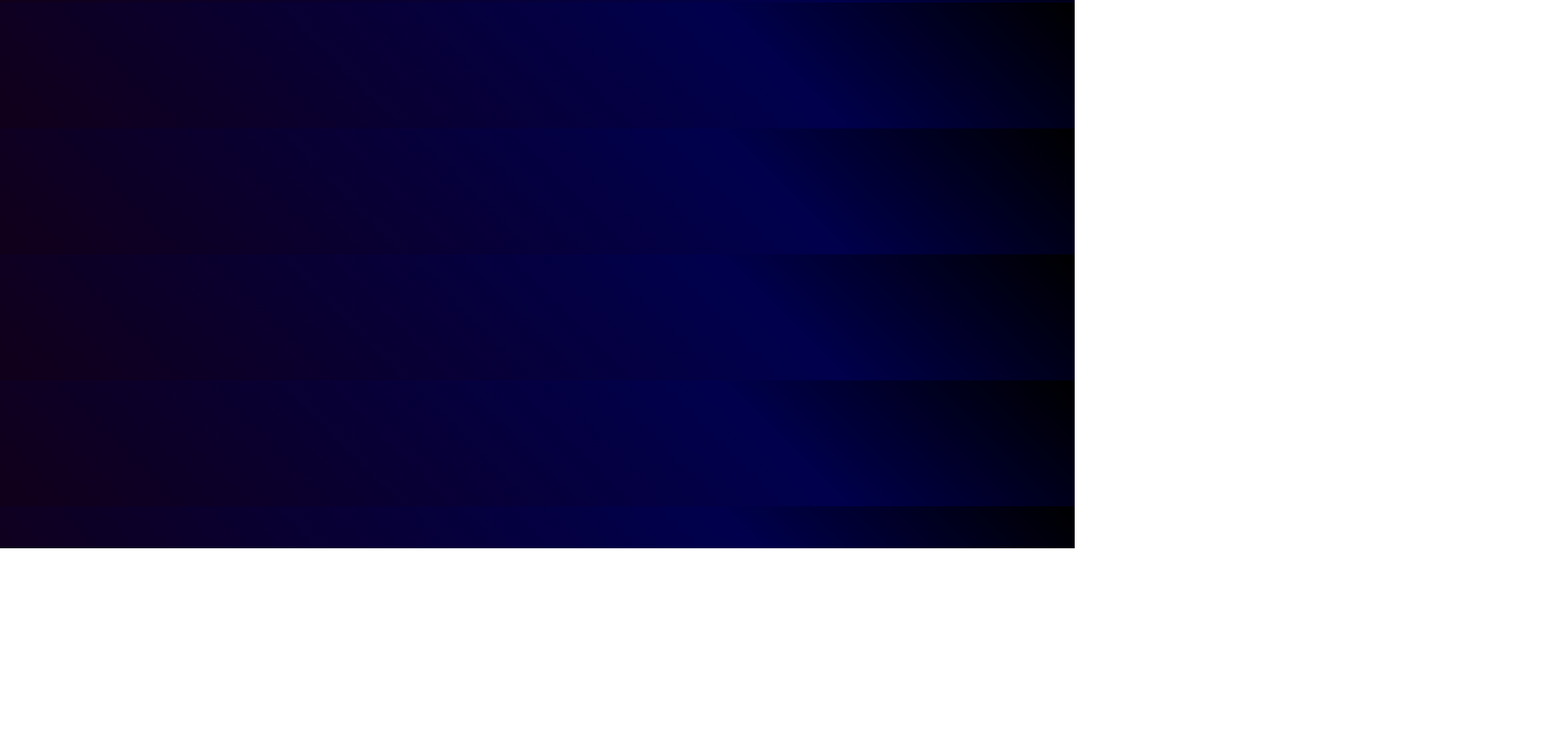
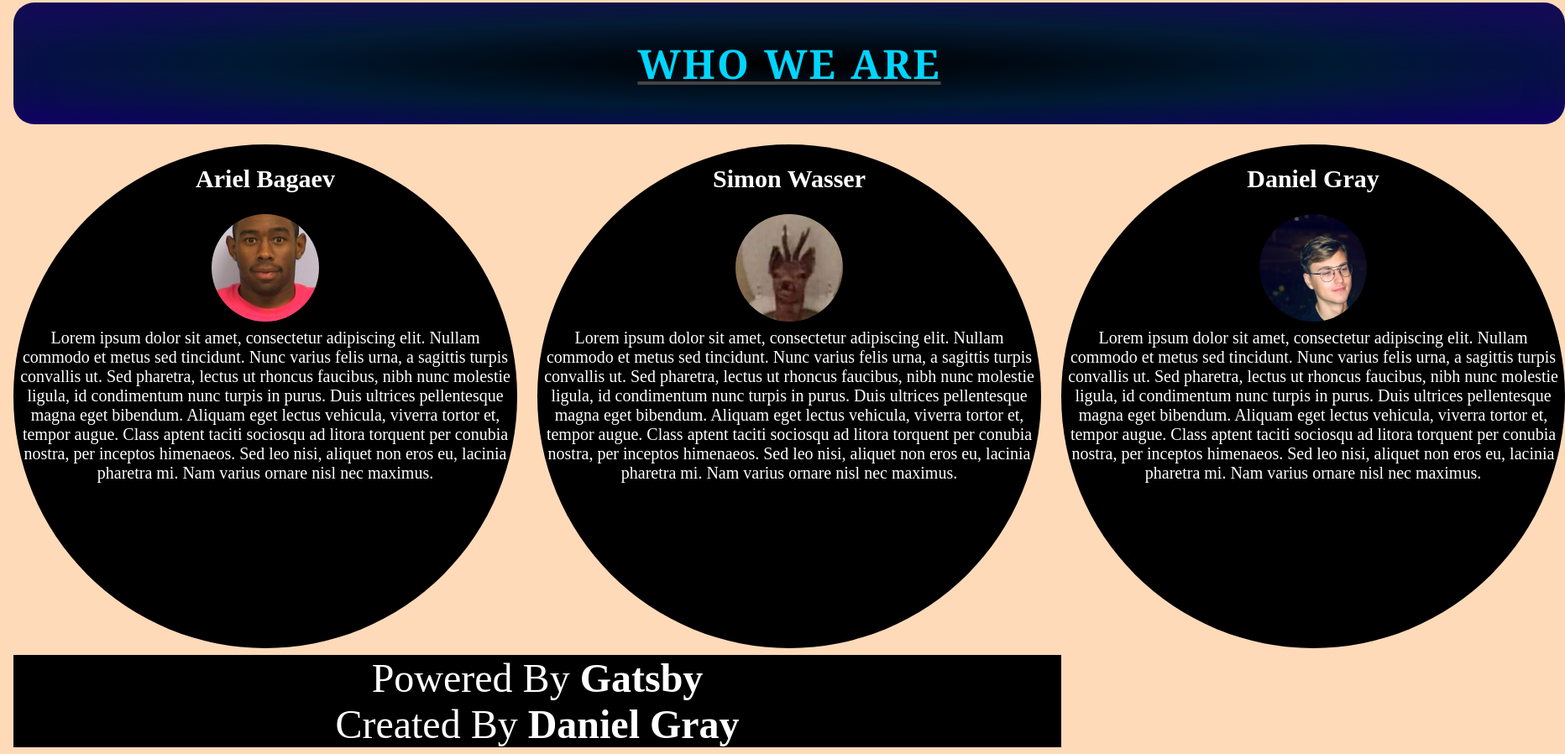
Before and after one commit to DanielGrayPet/CollectivesNFT, a Gatsby site: page /about in a window 1280 px wide. Shown: the part 147-1045 px from the top of the page at 84% size, 1864 px wide, since content can reach past the window. Before the commit the page ends 800 px from the top, so only its background shows below. Built offline with nearby package versions, Linux system fonts and the light colour scheme; Gatsby itself is replaced by a stand-in of ours.

Commit message:
added gallery and about pages

```diff
--- /dev/null
+++ b/src/components/Footer.js
@@ -0,0 +1,12 @@
+import * as React from 'react'
+import {container, body} from './Footer.module.css'
+
+const Footer = () => {
+    return (
+        <div className={container}>
+            <body className={body}>Powered By <strong>Gatsby</strong><br></br>Created By <strong>Daniel Gray</strong></body>
+        </div>
+    )
+}
+
+export default Footer
--- /dev/null
+++ b/src/components/Footer.module.css
@@ -0,0 +1,9 @@
+.container{
+    background-color: black;
+}
+.body{
+    text-align: center;
+    justify-content: center;
+    color: white;
+    font-size: 48px;
+}
--- /dev/null
+++ b/src/components/about.module.css
@@ -0,0 +1,48 @@
+.container{
+    display: grid;
+    gap: 1.5rem;
+    grid-template-columns: repeat(3, 1fr);
+}
+.titlearticle{
+    grid-column: span 3;
+    box-shadow: rgba(50, 50, 93, 0.25) 0px 30px 60px -12px inset, rgba(0, 0, 0, 0.3) 0px 18px 36px -18px inset;
+    background: #000000;
+    background: -moz-radial-gradient(center, #000000 0%, #001A33 50%, #110066 100%);
+    background: -webkit-radial-gradient(center, #000000 0%, #001A33 50%, #110066 100%);
+    background: radial-gradient(ellipse at center, #000000 0%, #001A33 50%, #110066 100%);
+    border-radius: 25px;
+}
+.heading1{
+    text-align: center;
+    font-family: Georgia, serif;
+    font-size: 48px;
+    letter-spacing: 2px;
+    word-spacing: 2px;
+    color: #00D5FF;
+    font-weight: 700;
+    text-decoration: underline solid rgb(68, 68, 68);
+    font-style: normal;
+    font-variant: normal;
+    text-transform: uppercase;
+}
+.circle {
+    width: 600px;
+    height: 600px;
+    border-radius: 50%;
+    font-size: 20px;
+    color: #fff;
+    text-align: center;
+    background: #000
+}
+.abouthead{
+    width: fit-content;
+    height: fit-content;
+}
+.aboutbody{
+    padding-top: 0px;
+}
+.imgcirc{
+    max-width: 128px;
+    max-height: 128px;
+    border-radius: 50%;
+}
--- /dev/null
+++ b/src/components/gallery.module.css
@@ -0,0 +1,20 @@
+.container{
+    display: grid;
+    gap: 1.5rem;
+    grid-template-columns: repeat(3, 1fr);
+}
+.placeholder{
+    box-shadow: rgba(50, 50, 93, 0.25) 0px 30px 60px -12px inset, rgba(0, 0, 0, 0.3) 0px 18px 36px -18px inset;
+    background: #000000;
+    background: -moz-radial-gradient(center, #000000 0%, #001A33 50%, #110066 100%);
+    background: -webkit-radial-gradient(center, #000000 0%, #001A33 50%, #110066 100%);
+    background: radial-gradient(ellipse at center, #000000 0%, #001A33 50%, #110066 100%);
+    border-radius: 25px;
+
+}
+.body1{
+    text-align: center;
+    justify-content: center;
+    color: whitesmoke;
+    font-size: 44px;
+}
--- a/src/pages/about.js
+++ b/src/pages/about.js
@@ -1,9 +1,21 @@
 import * as React from "react"
 import Layout from "../components/Layout"
+import Footer from "../components/Footer"
+import {container, titlearticle, heading1, circle, abouthead, aboutbody, imgcirc} from "../components/about.module.css"
+import { StaticImage } from "gatsby-plugin-image"
 
 const aboutpage = () => {
   return(
-    <Layout pageTitle="About"></Layout>
+    <body>
+      <Layout pageTitle="About"></Layout>
+      <div className={container}>
+        <article className={titlearticle}><h1 className={heading1}>Who We Are</h1></article>
+        <article className={circle}><h1>Ariel Bagaev</h1><StaticImage src="../images/image1.jpg" alt="Ariel" className={imgcirc}></StaticImage><body className={aboutbody}>Lorem ipsum dolor sit amet, consectetur adipiscing elit. Nullam commodo et metus sed tincidunt. Nunc varius felis urna, a sagittis turpis convallis ut. Sed pharetra, lectus ut rhoncus faucibus, nibh nunc molestie ligula, id condimentum nunc turpis in purus. Duis ultrices pellentesque magna eget bibendum. Aliquam eget lectus vehicula, viverra tortor et, tempor augue. Class aptent taciti sociosqu ad litora torquent per conubia nostra, per inceptos himenaeos. Sed leo nisi, aliquet non eros eu, lacinia pharetra mi. Nam varius ornare nisl nec maximus.</body></article>
+        <article className={circle}><h1>Simon Wasser</h1><StaticImage src="../images/image2.jpg" alt="Simon" className={imgcirc}></StaticImage><body className={aboutbody}>Lorem ipsum dolor sit amet, consectetur adipiscing elit. Nullam commodo et metus sed tincidunt. Nunc varius felis urna, a sagittis turpis convallis ut. Sed pharetra, lectus ut rhoncus faucibus, nibh nunc molestie ligula, id condimentum nunc turpis in purus. Duis ultrices pellentesque magna eget bibendum. Aliquam eget lectus vehicula, viverra tortor et, tempor augue. Class aptent taciti sociosqu ad litora torquent per conubia nostra, per inceptos himenaeos. Sed leo nisi, aliquet non eros eu, lacinia pharetra mi. Nam varius ornare nisl nec maximus.</body></article>
+        <article className={circle}><h1>Daniel Gray</h1><StaticImage src="../images/image3.jpg" alt="Gray" className={imgcirc}></StaticImage><body className={aboutbody}>Lorem ipsum dolor sit amet, consectetur adipiscing elit. Nullam commodo et metus sed tincidunt. Nunc varius felis urna, a sagittis turpis convallis ut. Sed pharetra, lectus ut rhoncus faucibus, nibh nunc molestie ligula, id condimentum nunc turpis in purus. Duis ultrices pellentesque magna eget bibendum. Aliquam eget lectus vehicula, viverra tortor et, tempor augue. Class aptent taciti sociosqu ad litora torquent per conubia nostra, per inceptos himenaeos. Sed leo nisi, aliquet non eros eu, lacinia pharetra mi. Nam varius ornare nisl nec maximus.</body></article>
+      </div>
+      <Footer></Footer>
+    </body>
   )
 }
 
--- a/src/styles/global.css
+++ b/src/styles/global.css
@@ -1,7 +1,3 @@
 html {
-  background: #11001A;
-  background: -moz-linear-gradient(45deg, #11001A 0%, #00004D 70%, #000000 100%);
-  background: -webkit-linear-gradient(45deg, #11001A 0%, #00004D 70%, #000000 100%);
-  background: linear-gradient(45deg, #11001A 0%, #00004D 70%, #000000 100%);
-  overflow: hidden;
+  background: peachpuff;
   }
```
Also changed, not shown: src/components/index.module.css (+9 -1 lines), src/pages/gallery.js (+26 -1 lines), src/pages/index.js (+8 -2 lines).
